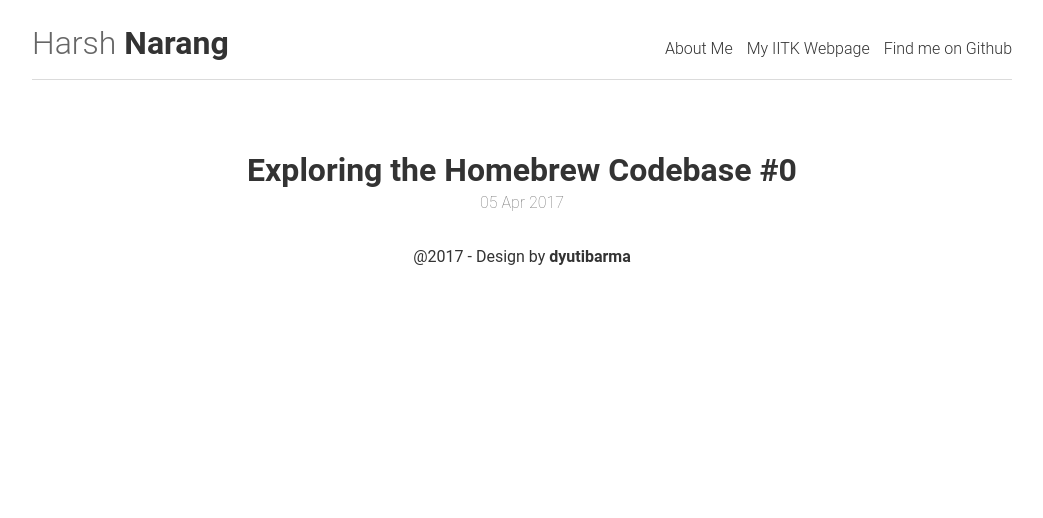
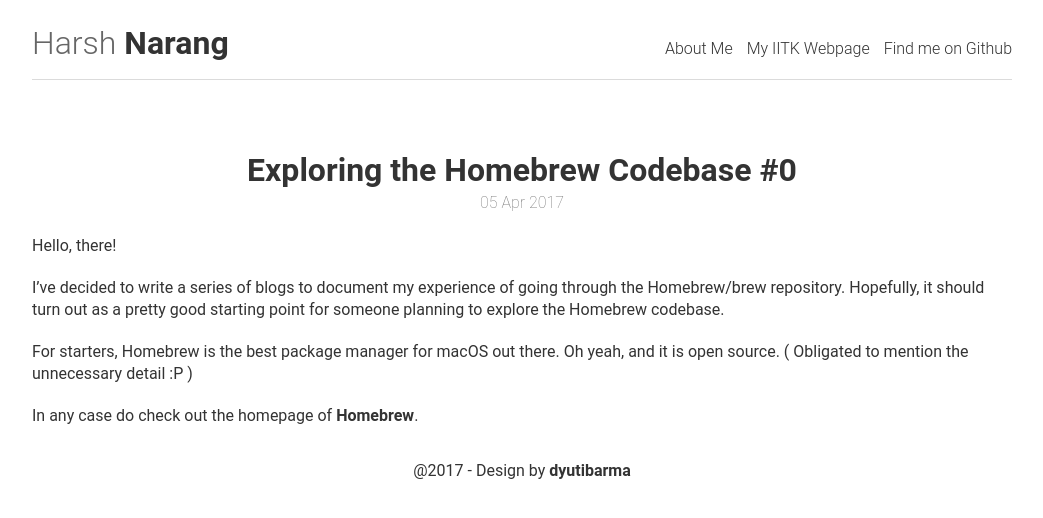
Before and after one commit to harshnarang8/harshnarang8.github.io, a Jekyll site: the page built from _posts/2017-04-05-homebrew-0.md, in a window 1280 px wide. Shown: the top 518 px of the page, without its empty margins (118-1161 px from the left). Built offline with Jekyll 4.4.1, drawn with Linux system fonts in a browser that asks for light colours.

Commit message:
modify post homebrew 0

```diff
--- a/_posts/2017-04-05-homebrew-0.md
+++ b/_posts/2017-04-05-homebrew-0.md
@@ -2,3 +2,11 @@
 title: Exploring the Homebrew Codebase &#35;0
 description: The first of many posts exploring the Homebrew repository
 ---
+
+Hello, there!
+
+I've decided to write a series of blogs to document my experience of going through the Homebrew/brew repository. Hopefully, it should turn out as a pretty good starting point for someone planning to explore the Homebrew codebase.
+
+For starters, Homebrew is the best package manager for macOS out there. Oh yeah, and it is open source. ( Obligated to mention the unnecessary detail :P )
+
+In any case do check out the homepage of [Homebrew](https://brew.sh).
```
